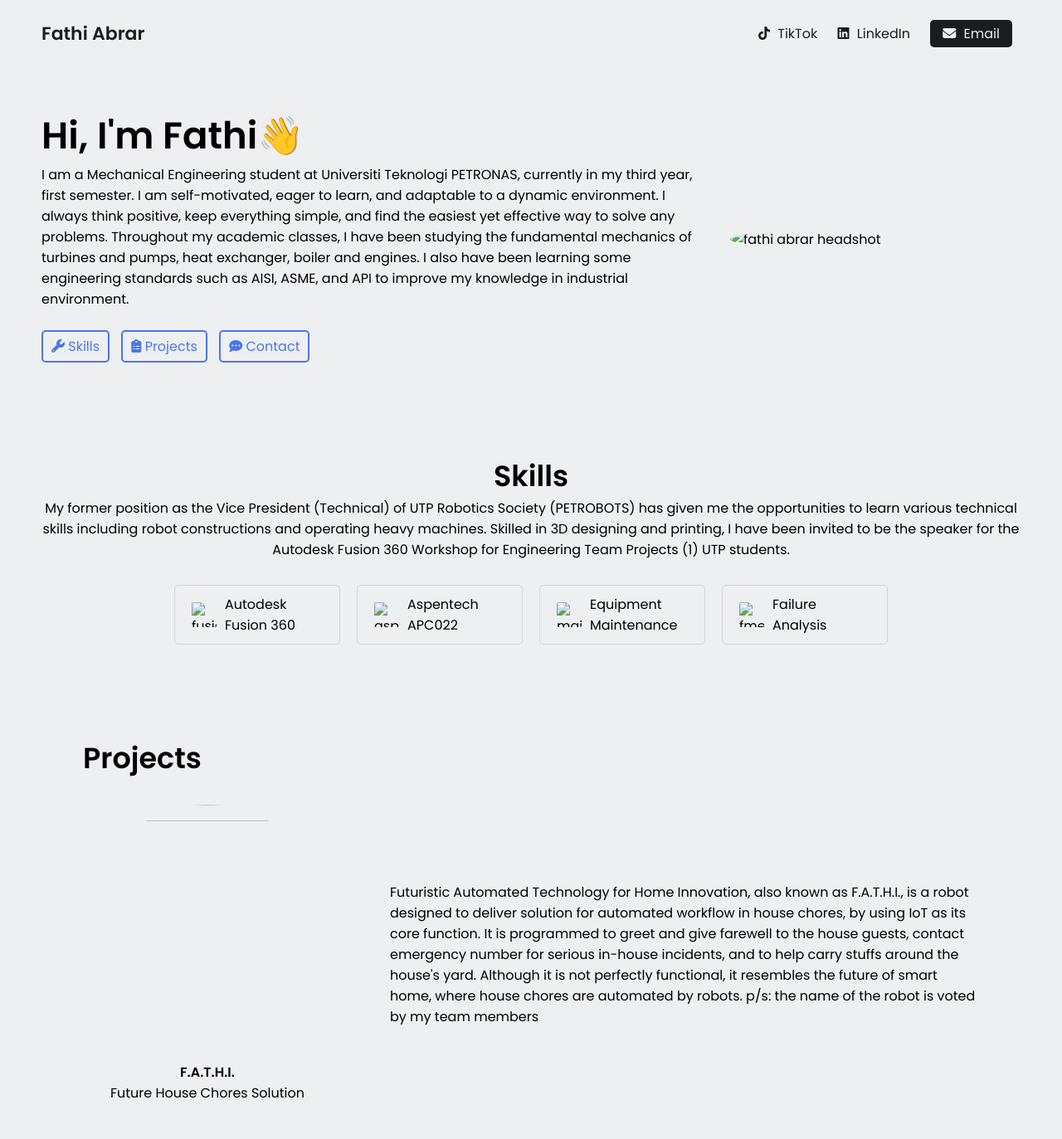
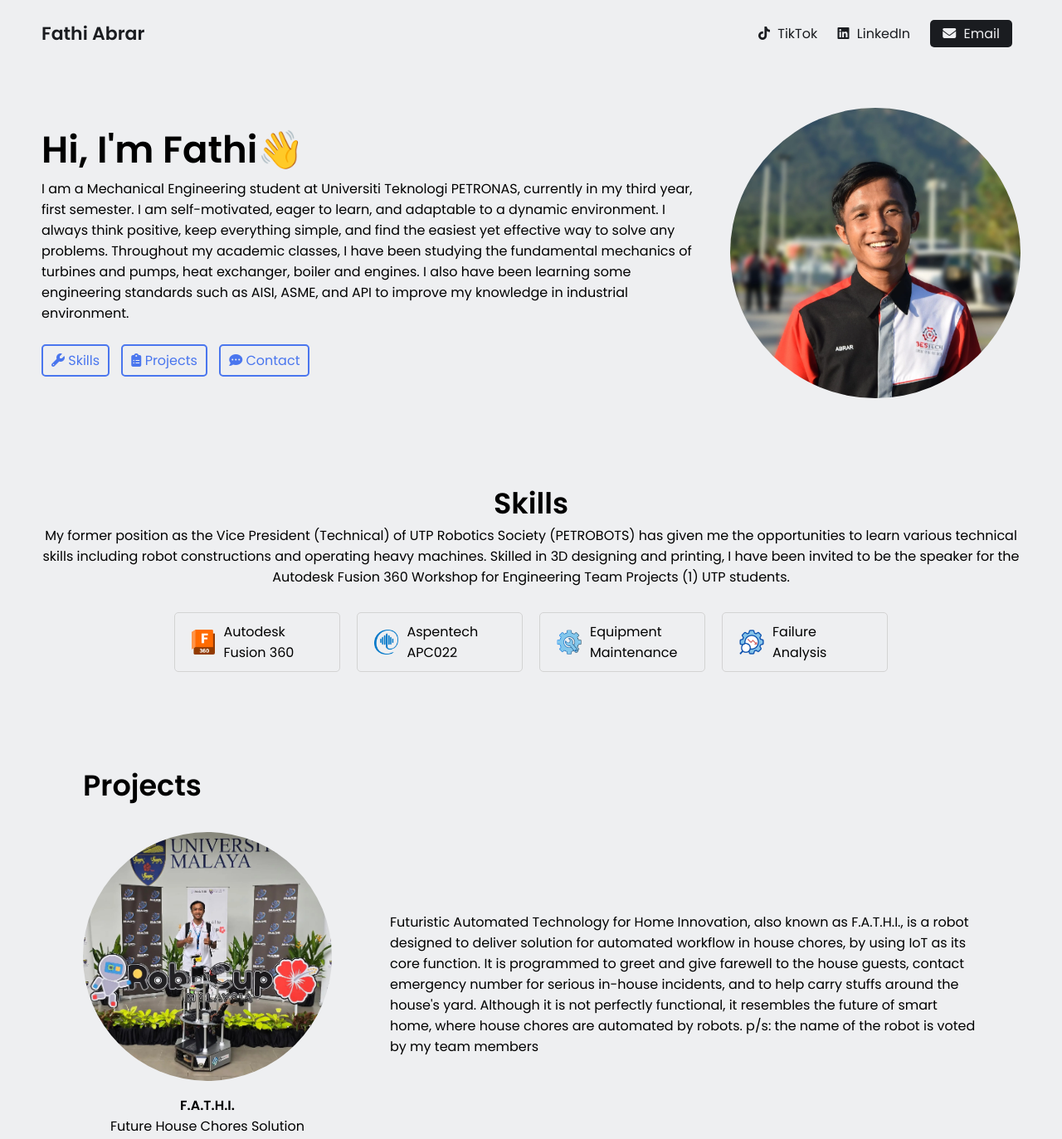
Before and after one commit to Fathibaro/fathiabrar, a plain HTML site: page index.html in a window 1280 px wide. Shown: the top 1373 px of the page at 83% size. Drawn offline with Linux system fonts and the light colour scheme.

Commit message:
Update index.html

```diff
--- a/index.html
+++ b/index.html
@@ -67,7 +67,7 @@
             </div>
 
             <div class="headshot">
-                <img src="Gambar semi-formal (robotic)/finally head.webp" alt="fathi abrar headshot">
+                <img src="finally head.webp" alt="fathi abrar headshot">
             </div>
          </section>
 
@@ -82,22 +82,22 @@
 
             <div class="cells">
                 <div class="cell">
-                    <img src="Gambar semi-formal (robotic)/fusion 360 webpsh.png" alt="fusion360 logo">
+                    <img src="fusion 360 webpsh.png" alt="fusion360 logo">
                     <span>Autodesk Fusion 360</span>
                 </div>
 
                 <div class="cell">
-                    <img src="Gambar semi-formal (robotic)/aspen webpppsh.png" alt="aspen logo">
+                    <img src="aspen webpppsh.png" alt="aspen logo">
                     <span>Aspentech APC022</span>
                 </div>
 
                 <div class="cell">
-                    <img src="Gambar semi-formal (robotic)/maintencance webp final 100px.png" alt="maintenance logo">
+                    <img src="maintencance webp final 100px.png" alt="maintenance logo">
                     <span>Equipment Maintenance</span>
                 </div>
 
                 <div class="cell">
-                    <img src="Gambar semi-formal (robotic)/fmea webp final betul 98px.png" alt="fmea logo">
+                    <img src="fmea webp final betul 98px.png" alt="fmea logo">
                     <span>Failure Analysis</span>
                 </div>
 
@@ -110,7 +110,7 @@
 
             <div class="group">
                 <div class="person-details">
-                    <img src="Gambar semi-formal (robotic)/robocup main.jpg">
+                    <img src="robocup main.jpg">
                 <p>F.A.T.H.I.</p>
                 <p>Future House Chores Solution</p>
                 </div>
@@ -126,7 +126,7 @@
 
             <div class="group">
                 <div class="person-details">
-                    <img src="Gambar semi-formal (robotic)/skah webpsh.jpg">
+                    <img src="skah webpsh.jpg">
                 <p>Gimmick Robot</p>
                 <p>STEM Week Closing Ceremony</p>
                 </div>
@@ -144,7 +144,7 @@ After the gimmick, we were invited to give some talk to the students as a sharin
 
             <div class="group">
                 <div class="person-details">
-                    <img src="Gambar semi-formal (robotic)/SMK Iskandar Shah Principal, IRC UTP webpsh.jpg">
+                    <img src="SMK Iskandar Shah Principal, IRC UTP webpsh.jpg">
                 <p>Mobile Makerspace</p>
                 <p>Future House Chores Solution</p>
                 </div>
```
